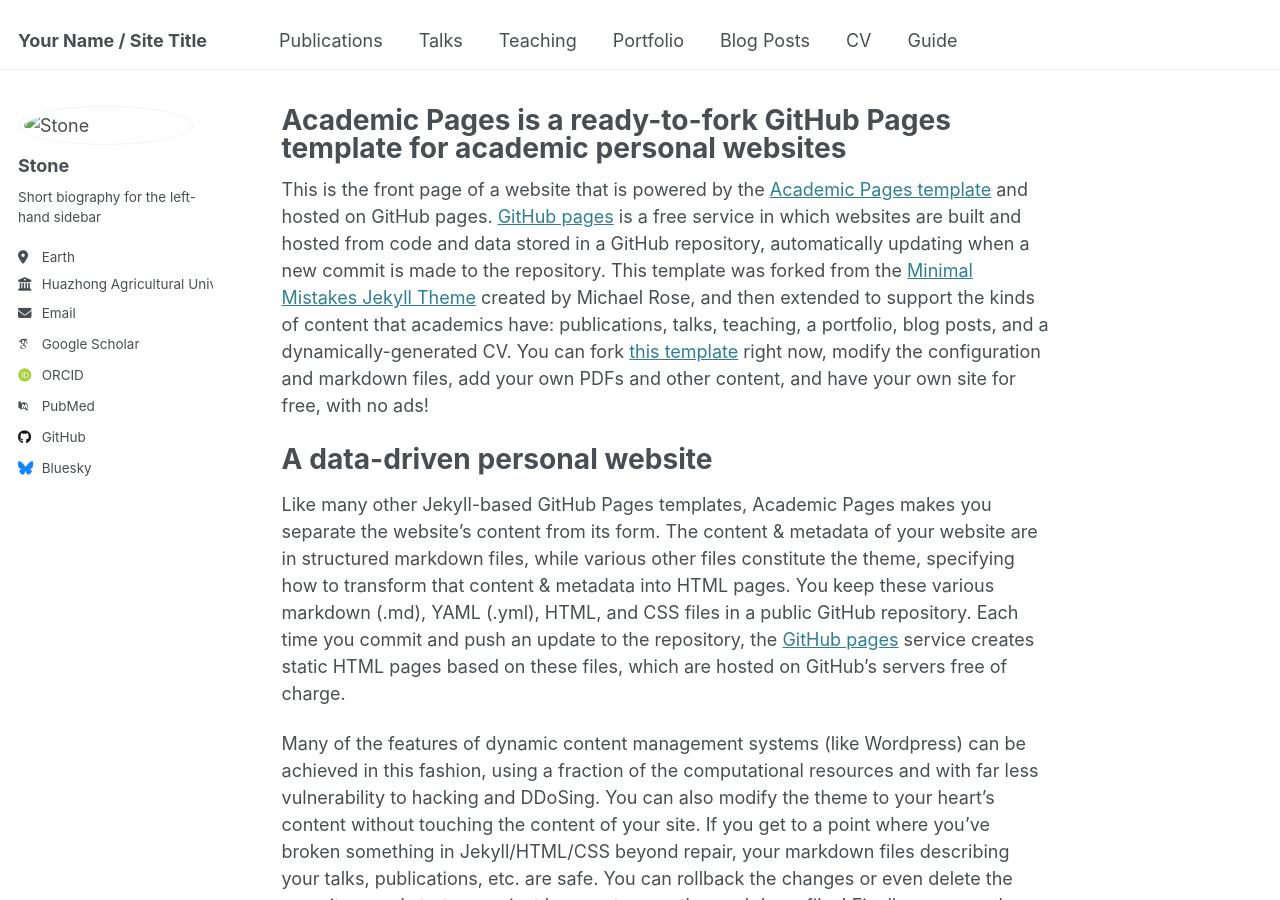
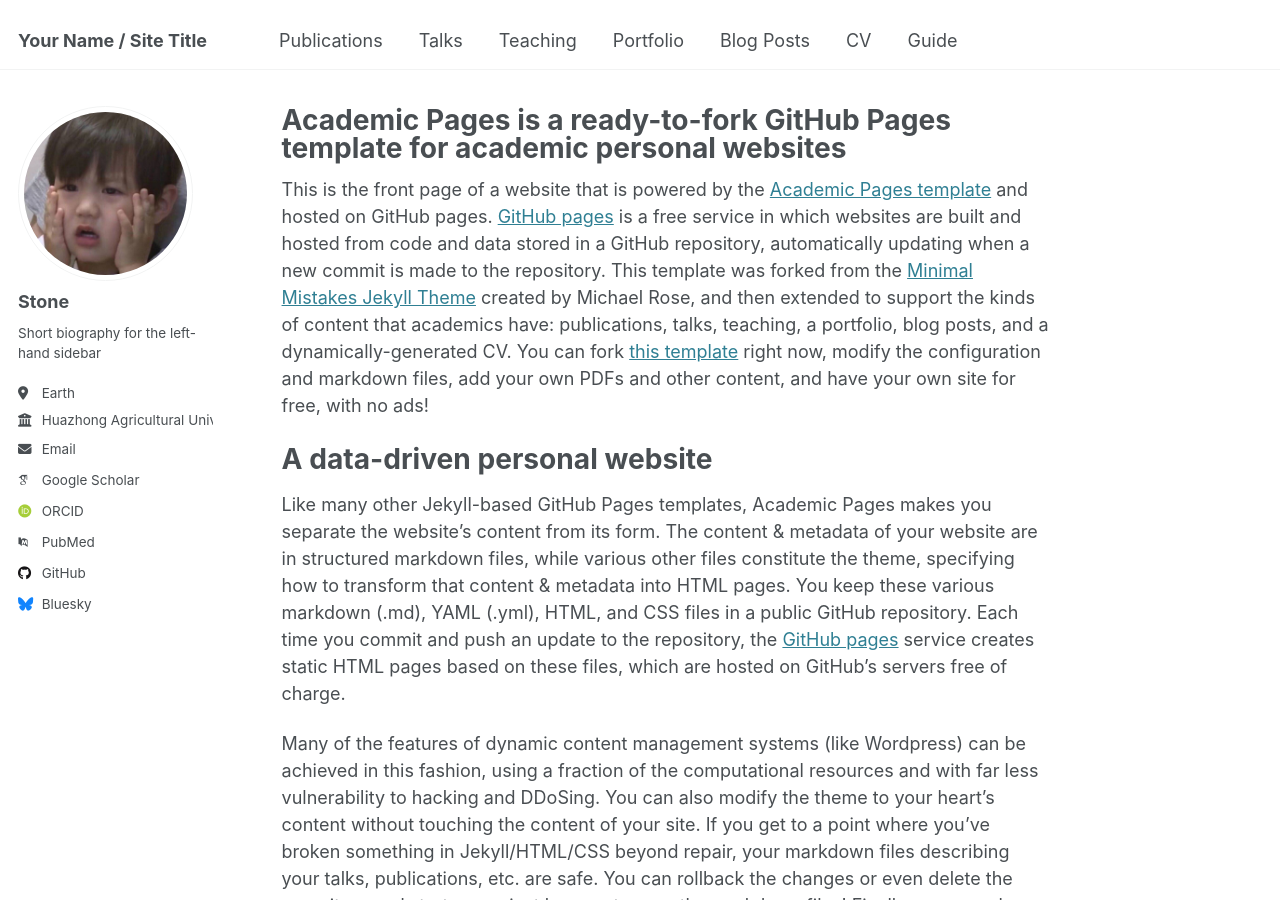
Before and after one commit to stoneboyy/stoneboyy.github.io, a Jekyll site: the page built from _pages/about.md, in a window 1280 px wide and 900 px high. Built offline with Jekyll 4.4.1, drawn with Linux system fonts in a browser that asks for light colours; some web fonts are replaced.

Commit message:
change avatar

```diff
--- a/_config.yml
+++ b/_config.yml
@@ -22,7 +22,7 @@ repository               : "academicpages/academicpages.github.io"
 #               Additional customization can be done by editing /_includes/author-profile.html
 author:
   # Biographic information
-  avatar           : "./stone_avatar.jpg"
+  avatar           : "stone_avatar.jpg"
   name             : "Stone"
   pronouns         : # example: "she/her"
   bio              : "Short biography for the left-hand sidebar"
```
Also changed, not shown: images/stone_avatar.jpg (renamed from stone_avatar.jpg).
